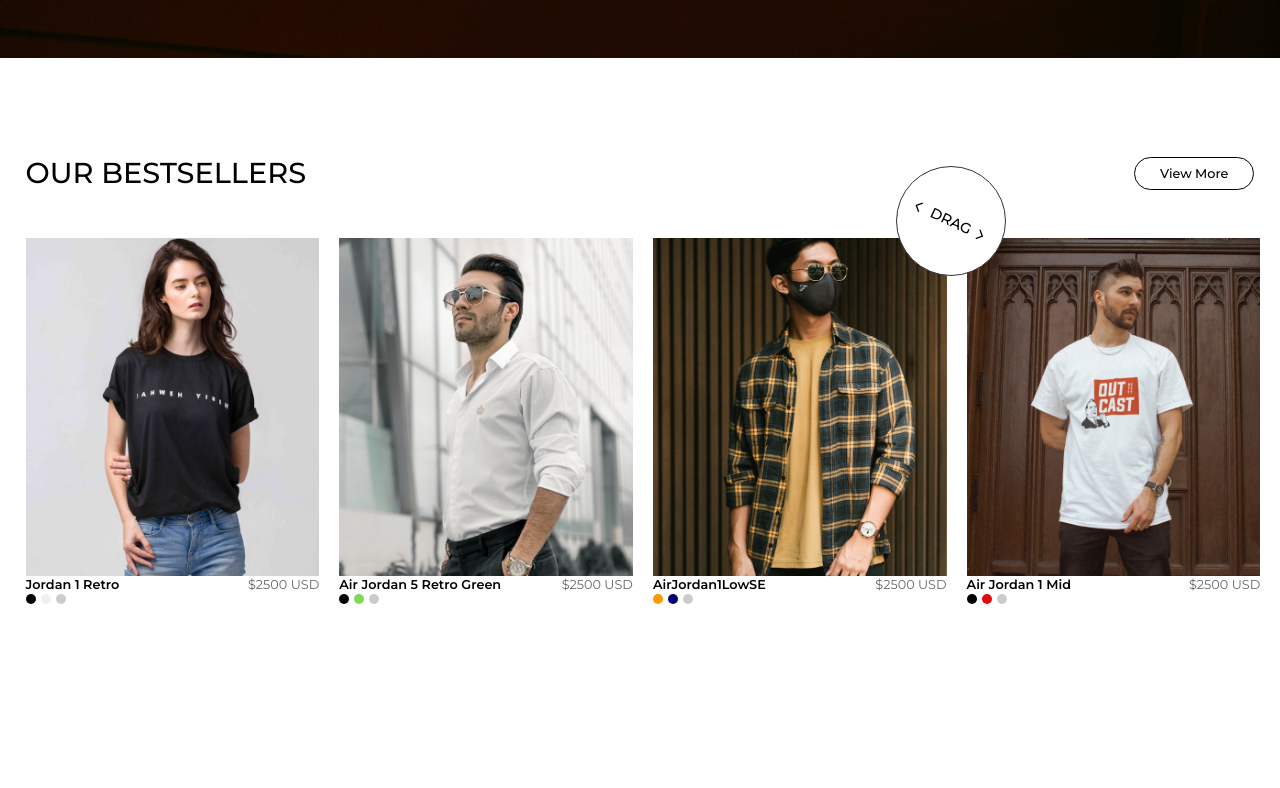
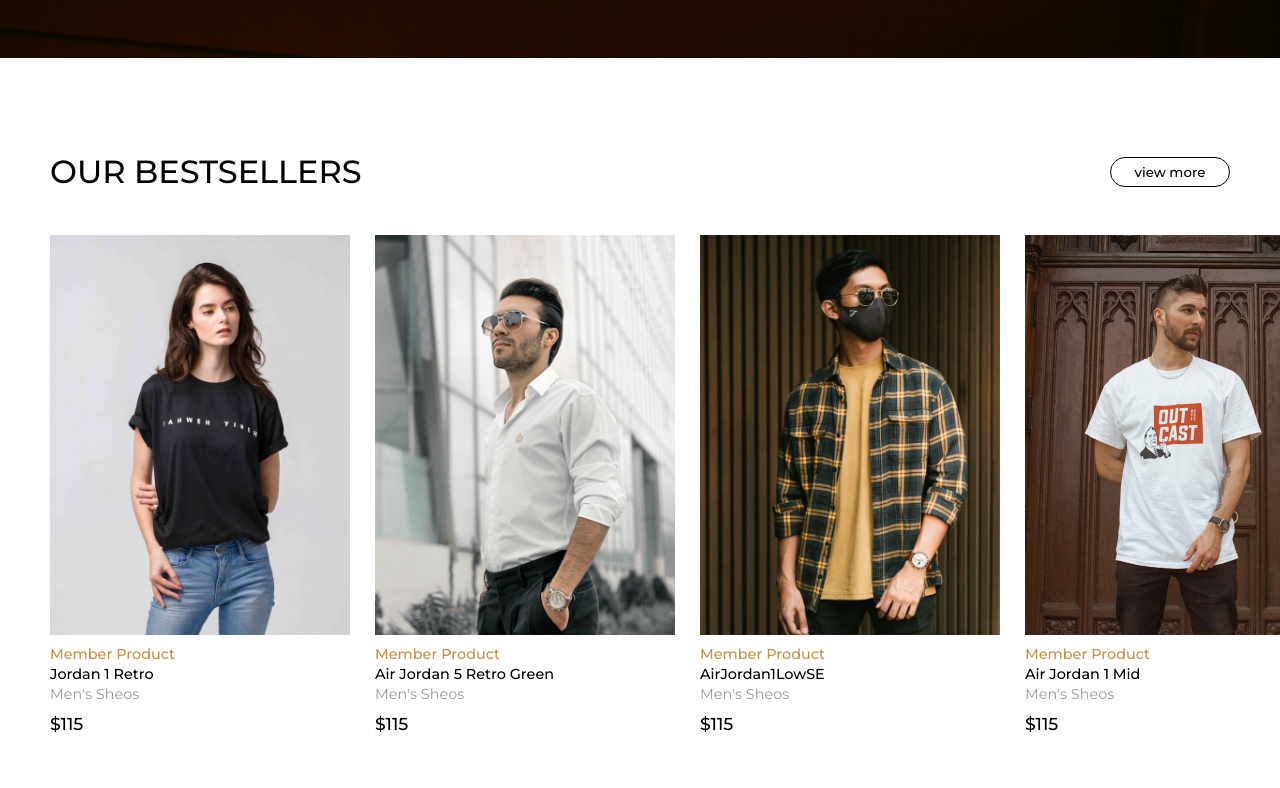
Before and after one commit to kittysans/-NEBULA-HomePage-Responsive, a React (Vite) app: page / in a window 1280 px wide. Shown: the part 692-1480 px from the top of the page. Built offline with nearby package versions, Linux system fonts and the light colour scheme.

Commit message:
something

```diff
--- a/src/components/BestSellers.css
+++ b/src/components/BestSellers.css
@@ -1,172 +1,4 @@
-.sell-container {
-    --margin-bottom: 78%;
-    --margin-left: 2%;
-
-    width: 100%;
-    height: 600px;
-    position: relative;
-    overflow: hidden;
-
-    .title {
-        position: absolute;
-        bottom: var(--margin-bottom);
-        left: var(--margin-left);
-        font-size: 1.8em;
-        font-weight: 500;
-        text-transform: uppercase;
-        user-select: none;
-    }
-
-    .products-container {
-        --width-card: 300px;
-        --height-card: 100%;
-
-        width: max-content;
-        height: 375px;
-        display: flex;
-        gap: 20px;
-        position: absolute;
-        top: 30%;
-        left: var(--margin-left);
-        transition: all .1s;
-
-        .card {
-            width: var(--width-card);
-            height: var(--height-card);
-            cursor: pointer;
-            user-select: none;
-
-            .img-section {
-                width: 100%;
-                height: 90%;
-            }
-
-            /* animations card when hover */
-
-            .detail {
-                height: 10%;
-
-                .name-price {
-                    height: 50%;
-                    display: flex;
-                    align-items: center;
-                    justify-content: space-between;
-                    font-size: .8em;
-
-                    .name {
-                        font-weight: 600;
-                    }
-                    .price {
-                        color: #666;
-                    }
-                }
-                .list-colors {
-                    width: 100%;
-                    height: 50%;
-                    display: flex;
-                    gap: 5px;
-
-                    .color {
-                        width: 10px;
-                        height: 10px;
-                        border-radius: 50%;
-                    }
-                }
-            }
-        }
-    }
-    .last-card {
-        width: var(--width-card);
-        height: var(--height-card);
-        background: #fff;
-        display: grid;
-        place-content: center;
-        user-select: none;
-        cursor: pointer;
-        border: 1px solid #000;
-        transition: all .3s;
-        margin-right: var(--margin-left);
-        user-select: none;
-        -webkit-user-drag: none;
-
-        .arrow {
-            width: 30px;
-            height: 30px;
-            display: grid;
-            place-content: center;
-        }
-    }
-    .last-card:hover {
-        background: #eee;
-    }
-
-    .circle {
-        --size-circle: 110px;
-        --font-size: .9em;
-
-        position: absolute;
-        top: 18%;
-        left: 70%;
-        width: var(--size-circle);
-        height: var(--size-circle);
-        border-radius: 50%;
-        border: 1.5px solid #333;
-        display: grid;
-        place-items: center;
-        background: #fff;
-        z-index: 100;
-        cursor: pointer;
-        transition: all .2s;
-
-        .text {
-            rotate: 25deg;
-            text-transform: uppercase;
-            font-size: var(--font-size);
-            font-weight: 500;
-            display: flex;
-            align-items: center;
-            gap: 4px;
-            user-select: none;
-        }
-
-        .arrow {
-            font-size: var(--font-size);
-        }
-    }
-    .circle.active {
-        opacity: 0;
-    }
-
-    .view-move-bt {
-        position: absolute;
-        bottom: var(--margin-bottom);
-        right: var(--margin-left);
-        border-radius: 20px;
-        border: 1px solid #000;
-        text-transform: capitalize;
-        padding: 8px 25px;
-        display: grid;
-        place-items: center;
-        font-size: .8em;
-        font-weight: 500;
-        cursor: pointer;
-        background: transparent;
-        transition: background-color .3s, color .3s, transform .1s;
-        outline: none;
-        transform-origin: center;
-        user-select: none;
-        -webkit-user-select: none;
-    }
-    .view-move-bt:active {
-        transform: scale(.96);
-    }
-    .view-move-bt:hover {
-        background: #000;
-        color: #fff;
-    }
-}
-
-@media screen and (width <= 1024px) {
+/* @media screen and (width <= 1024px) {
     .sell-container {
         .circle {
             left: 65%;
@@ -217,4 +49,144 @@
             }
         }
     }
+} */
+
+.sell-container {
+    --padding-inline: 50px;
+
+    height: 700px;
+    margin-top: 50px;
+    display: flex;
+    flex-direction: column;
+    justify-content: space-evenly;
+
+    .bar {
+        padding-inline: var(--padding-inline);
+        display: flex;
+        align-items: center;
+        justify-content: space-between;
+
+        .title {
+            font-size: 2em;
+            font-weight: 500;
+            text-transform: uppercase;
+        }
+
+        .view-move-bt {
+            border-radius: 20px;
+            border: 1px solid #000;
+            width: 120px;
+            height: 30px;
+            display: grid;
+            place-items: center;
+            font-weight: 500;
+            cursor: pointer;
+            background: transparent;
+            transition: background-color .3s, color .3s, transform .1s;
+            outline: none;
+            transform-origin: center;
+            user-select: none;
+            -webkit-user-select: none;
+        }
+        .view-move-bt:active {
+            transform: scale(.96);
+        }
+        .view-move-bt:hover {
+            background: #000;
+            color: #fff;
+        }
+    }
+
+    .products-container {
+        --width-card: 300px;
+
+        display: grid;
+        grid-auto-flow: column;
+        gap: 25px;
+        padding-inline: var(--padding-inline);
+        overflow-x: scroll;
+
+        .card {
+            width: var(--width-card);
+            height: 100%;
+            cursor: pointer;
+
+            .img-section {
+                height: 400px;
+            }
+
+            .details {
+                margin-bottom: 30px;
+                font-weight: 400;
+                text-transform: capitalize;
+                font-size: .9em;
+
+                .member {
+                    margin-top: 10px;
+                    color: #c29249;
+                    font-weight: 500;
+                }
+                .name {
+                    margin-top: 2px;
+                    font-weight: 500;
+                }
+                .category {
+                    margin-top: 2px;
+                    color: #999;
+                }
+                .price {
+                    margin-top: 10px;
+                    font-size: 1.2em;
+                    font-weight: 500;
+                }
+            }
+        }
+    }
 }
+
+@media screen and (width <= 700px) {
+    .sell-container {
+        --padding-inline: 20px;
+
+        height: 500px;
+        margin-top: 50px;
+
+        .bar {
+            .title {
+                font-size: clamp(1em, 5vw, 5em);
+            }
+
+            .view-move-bt {
+                width: max-content;
+                height: max-content;
+                border: none;
+                text-decoration: underline;
+                font-size: clamp(.5em, 3vw, 3em);
+            }
+            .view-move-bt:hover {
+                color: #000;
+                background: transparent;
+            }
+            .view-move-bt:active {
+                transform: scale(1);
+            }
+        }
+
+        .products-container {
+            --width-card: 250px;
+
+            .card {
+                height: 350px;
+                padding-bottom: 30px;
+
+                .img-section {
+                    height: 100%;
+                }
+
+                .details {
+                    display: none;
+                }
+            }
+        }
+    }
+}
--- a/src/components/BestSellers.jsx
+++ b/src/components/BestSellers.jsx
@@ -1,89 +1,33 @@
-import { useEffect } from 'react'
 import './BestSellers.css'
 
 import { BestSellersPackage } from './DataPackage'
-import { MdArrowBackIos, MdArrowForwardIos } from "react-icons/md"
 
 import ImageComponent from './ImageComponent'
 
 function BestSellers() {
-    useEffect(() => {
-        const moveableElement = document.getElementById('moveable-element')
-        const offsetXmoveableElement = moveableElement.offsetLeft
-
-        const lastCard = document.getElementById('last-card')
-        const dragCircle = document.getElementById('drag-circle')
-
-        const ratioMarginRight = 2
-        const spaceContent = window.innerWidth * (100 - ratioMarginRight) / 100
-        const leftLastElement =  window.innerWidth - moveableElement.clientWidth
-
-        let offsetX
-
-        function move(e) {
-            moveableElement.style.left = `${e.clientX - offsetX}px`
-
-            dragCircle.classList.add('active')
-        }
-
-        moveableElement.addEventListener('mousedown', (e) => {
-            offsetX = e.clientX - moveableElement.offsetLeft
-
-            document.addEventListener('mousemove', move)
-        })
-
-        document.addEventListener('mouseup', () => {
-            document.removeEventListener('mousemove', move)
-
-            const rightLastCard = lastCard.getBoundingClientRect().right;
-
-            // check element not out of space
-            if (moveableElement.offsetLeft > offsetXmoveableElement) {
-                moveableElement.style.left = `${offsetXmoveableElement}px`
-            } else if (rightLastCard < spaceContent) {
-                moveableElement.style.left = `${leftLastElement}px`
-            }
-
-            dragCircle.classList.remove('active')
-        })
-
-        lastCard.addEventListener('click', () => moveableElement.style.left = `${offsetXmoveableElement}px`)
-    }, [])
-
     return (
         <>
             <div className="sell-container">
-                <h1 className='title'>our bestsellers</h1>
+                <div className="bar">
+                    <h1 className='title'>our bestsellers</h1>
+                    <button className="view-move-bt">view more</button>
+                </div>
 
-                <div id='moveable-element' className="products-container">
+                <div className="products-container">
                     {BestSellersPackage.map((product, index) => (
                         <div className="card" key={index}>
                             <div className="img-section">
-                                {<ImageComponent src={product.imgs.Show}/>}
+                                <ImageComponent src={product.imgs.Show}/>
                             </div>
-                            <div className="detail">
-                                <div className="name-price">
-                                    <p className='name'>{product.Name}</p>
-                                    <p className='price'>{`$${product.Price} USD`}</p>
-                                </div>
-                                <div className="list-colors">
-                                    {product.colors.map((color, index) => (
-                                        <div className='color' style={{ backgroundColor: `${color}`}} key={index}></div>
-                                    ))}
-                                </div>
+                            <div className="details">
+                                <p className="member">member product</p>
+                                <p className='name'>{product.Name}</p>
+                                <p className='category'>men's sheos</p>
+                                <p className='price'>$115</p>
                             </div>
                         </div>
                     ))}
-                    <div id='last-card' className="last-card">
-                        <MdArrowBackIos className='arrow'/>
-                    </div>
                 </div>
-
-                <div id='drag-circle' className="circle">
-                    <p className='text'><MdArrowBackIos className='arrow'/>Drag<MdArrowForwardIos className='arrow'/></p>
-                </div>
-
-                <button className="view-move-bt">view more</button>
             </div>
         </>
     )
```
